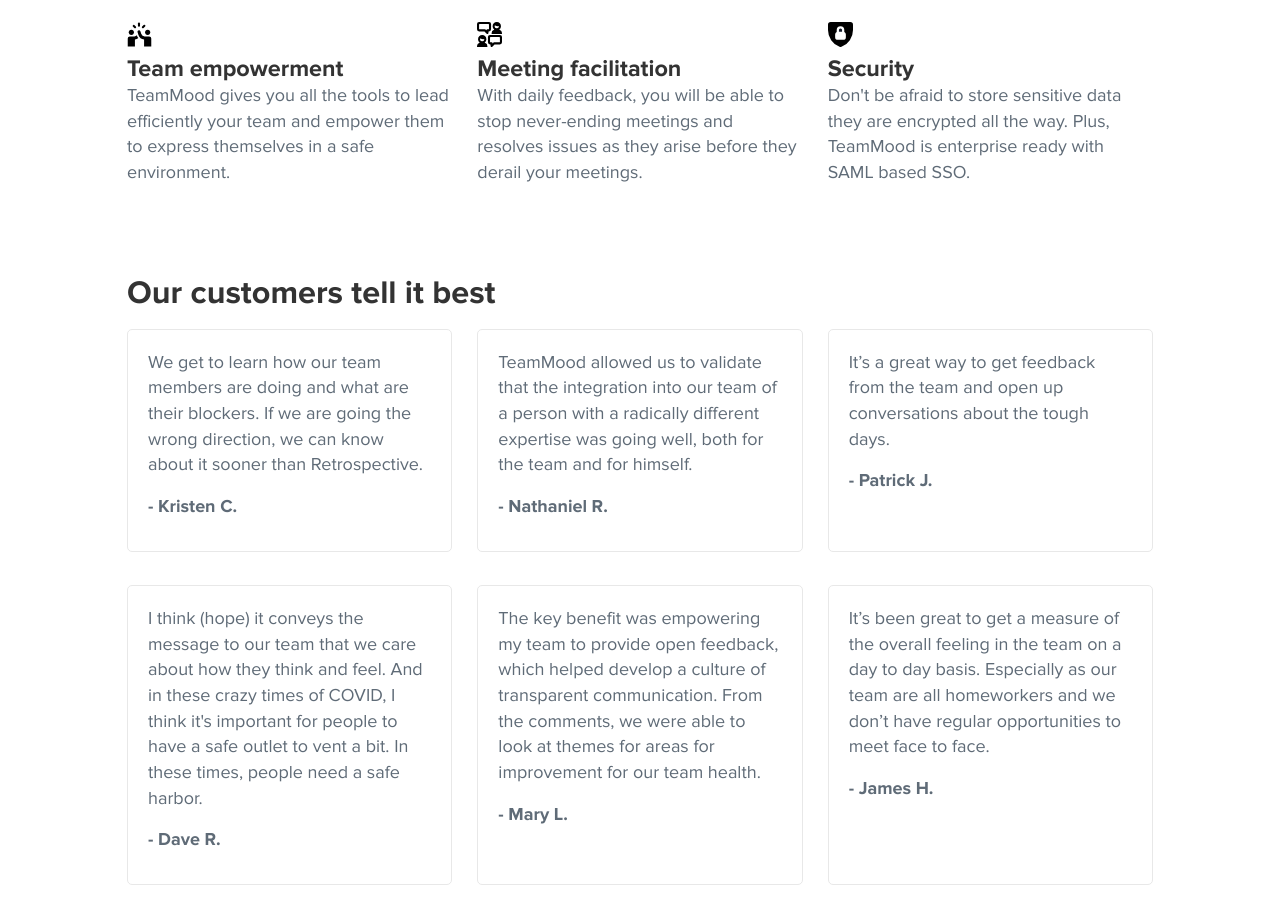
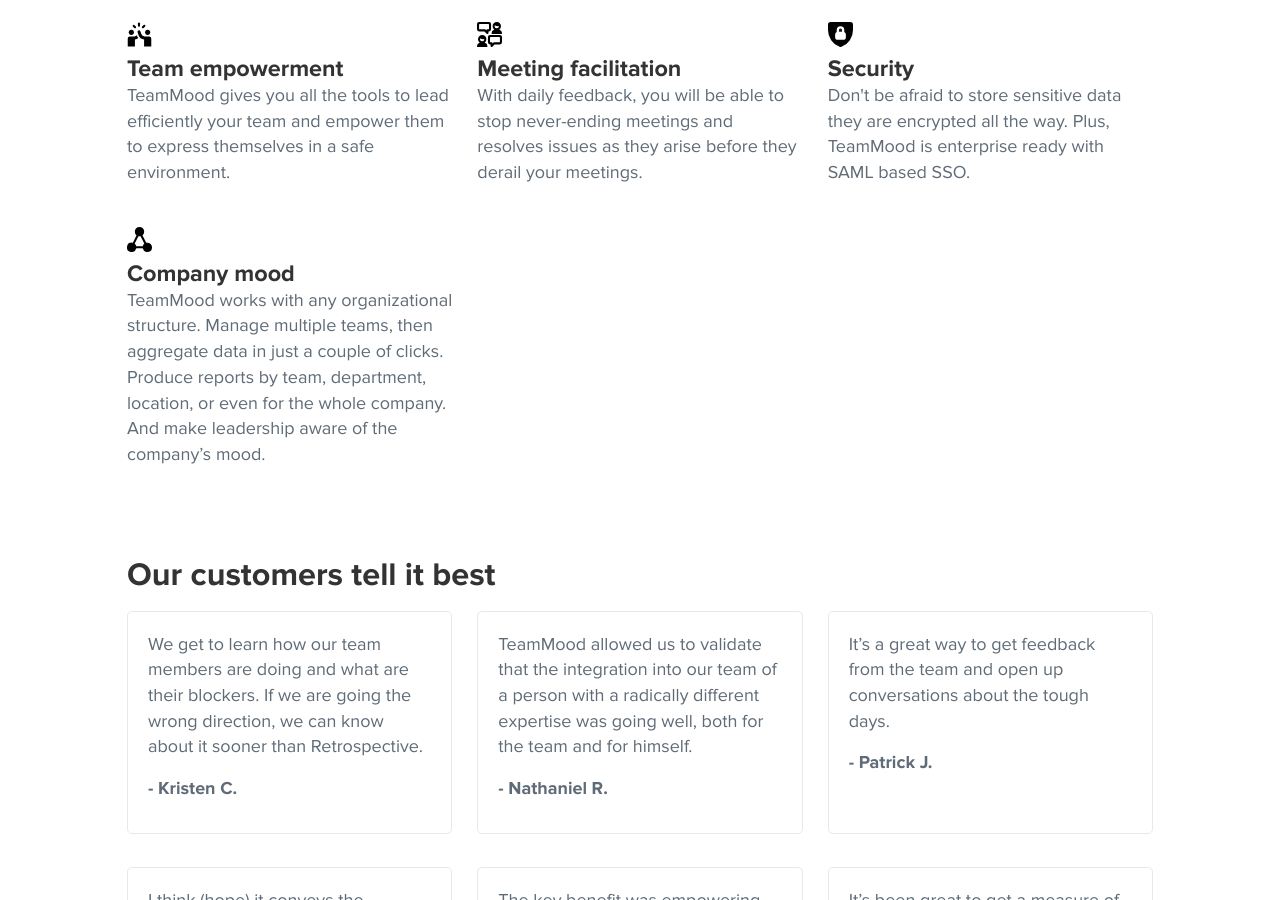
Before and after one commit to TeamMood/landing-page, a Jekyll site: the page built from en/index.html, in a window 1280 px wide and 900 px high, scrolled down 3672 px. Built offline with Jekyll 4.4.1, drawn with Linux system fonts in a browser that asks for light colours.

Commit message:
add "Company mood" article to "All your needs are covered" section

```diff
--- a/en/index.html
+++ b/en/index.html
@@ -158,6 +158,11 @@
                     <h3>Security</h3>
                     <p>Don't be afraid to store sensitive data they are encrypted all the way. Plus, TeamMood is enterprise ready with SAML based SSO.</p>
                 </article>
+                <article>
+                    <img class="img-fluid icon-image mb-2" src="/images/icon/company-mood.svg" alt="">
+                    <h3>Company mood</h3>
+                    <p>TeamMood works with any organizational structure. Manage multiple teams, then aggregate data in just a couple of clicks. Produce reports by team, department, location, or even for the whole company. And make leadership aware of the company’s mood.</p>
+                </article>
             </div>
         </section>
 
--- a/en/product/mood-tracking/index.html
+++ b/en/product/mood-tracking/index.html
@@ -150,6 +150,11 @@
                 <h3>Security</h3>
                 <p>Don't be afraid to store sensitive data they are encrypted all the way. Plus, TeamMood is enterprise ready with SAML based SSO.</p>
             </article>
+            <article>
+                <img class="img-fluid icon-image mb-2" src="/images/icon/company-mood.svg" alt="">
+                <h3>Company mood</h3>
+                <p>TeamMood works with any organizational structure. Manage multiple teams, then aggregate data in just a couple of clicks. Produce reports by team, department, location, or even for the whole company. And make leadership aware of the company’s mood.</p>
+            </article>
         </div>
     </section>
 
```
Also changed, not shown: images/icon/company-mood.svg (added).
